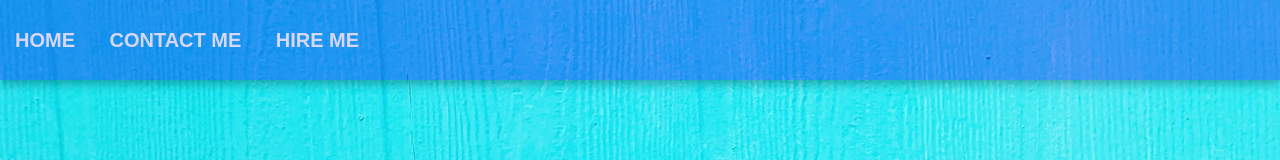
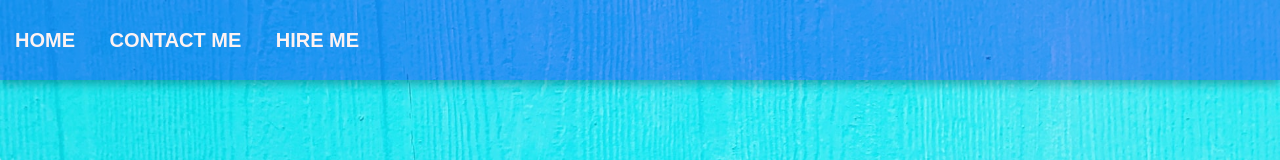
Before and after one commit to NirajanM/portfolio, a plain HTML site: page index.html in a window 1280 px wide. Shown: the top 160 px of the page. Drawn offline with Linux system fonts and the light colour scheme.

```diff
--- a/style.css
+++ b/style.css
@@ -14,7 +14,6 @@
     height: 80px;
     width: 100%;
     background-color:#1800f359;
-    color: white;
     box-shadow: 0px 4px 10px rgba(0,0,0,.3);
     transition: all .3s;
     font-family: sans-serif;
@@ -31,7 +30,7 @@
 }
 .nav-bar ul li a{
     text-decoration: none;
-    color: #d8d6f5;
+    color:rgb(253, 242, 242);
     font-size: 20px;
     font-weight: 600;
 }
```
